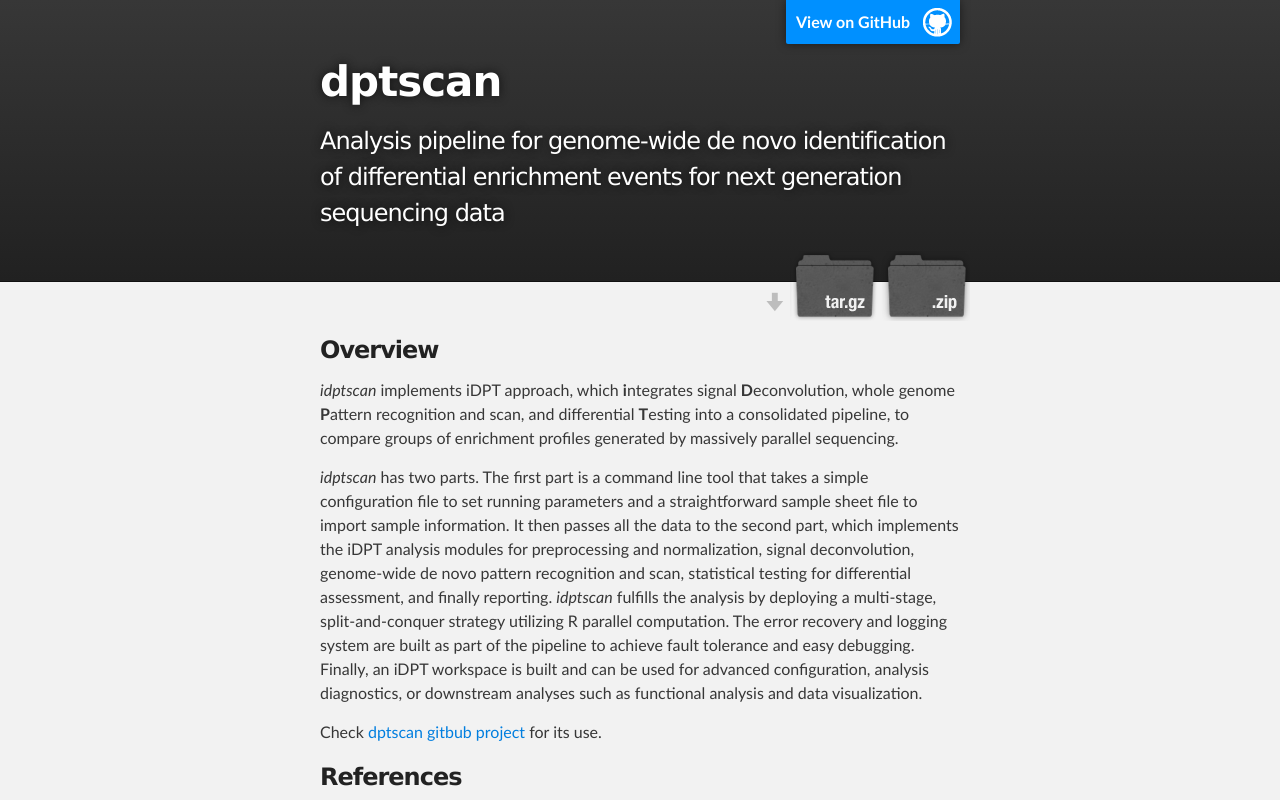
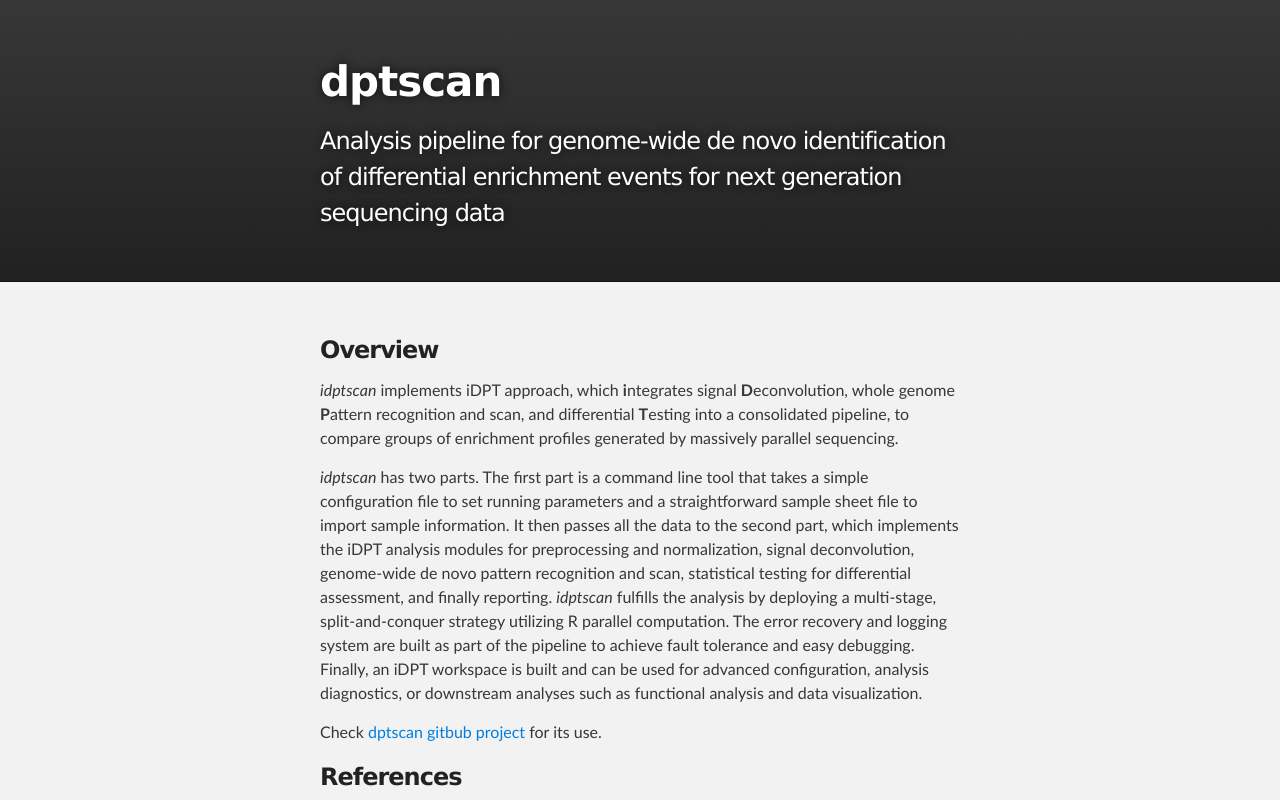
Before and after one commit to yaomin/dptscan, a plain HTML site: page index.html in a window 1280 px wide. Shown: the top 800 px of the page. Drawn offline with Linux system fonts and the light colour scheme.

Commit message:
clean up index page

```diff
--- a/index.html
+++ b/index.html
@@ -16,15 +16,10 @@
     <!-- HEADER -->
     <div id="header_wrap" class="outer">
         <header class="inner">
-          <a id="forkme_banner" href="https://github.com/iDPT/dptscan">View on GitHub</a>
 
           <h1 id="project_title">dptscan</h1>
           <h2 id="project_tagline">Analysis pipeline for genome-wide de novo identification of differential enrichment events for next generation sequencing data</h2>
 
-            <section id="downloads">
-              <a class="zip_download_link" href="https://github.com/iDPT/dptscan/zipball/master">Download this project as a .zip file</a>
-              <a class="tar_download_link" href="https://github.com/iDPT/dptscan/tarball/master">Download this project as a tar.gz file</a>
-            </section>
         </header>
     </div>
 
```
